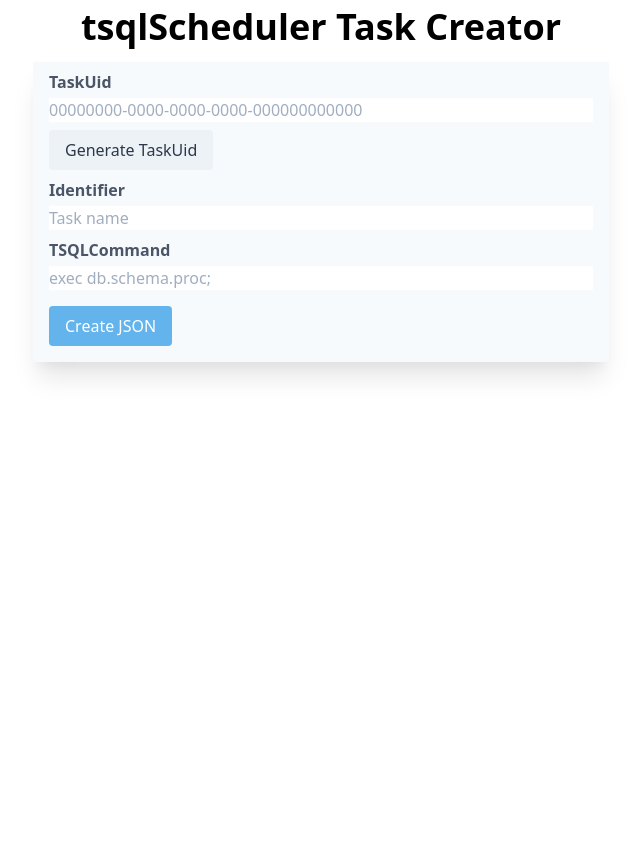
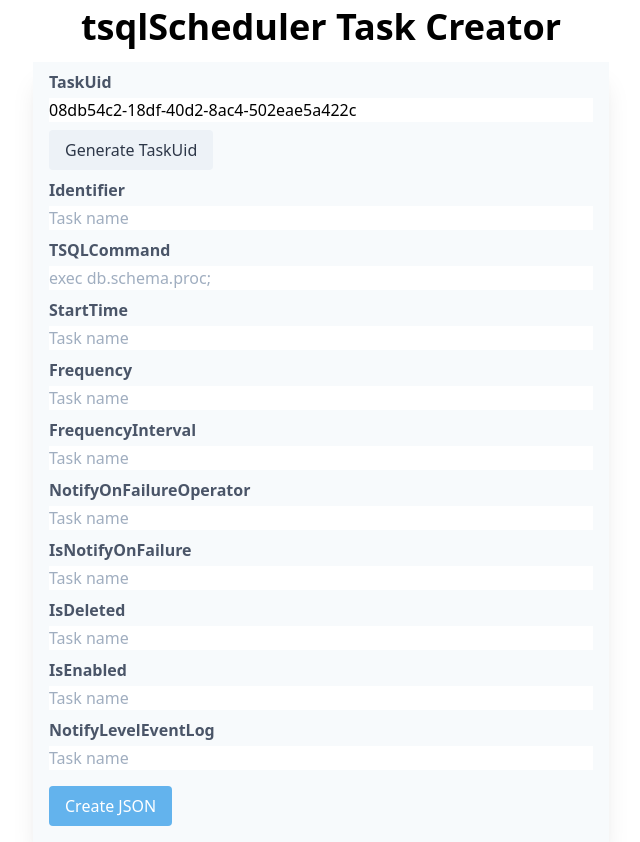
Before and after one commit to taddison/tsqlscheduler-task-creator, a React (Create React App) app: page / in a window 1280 px wide. Shown: the whole page, without its empty margins (319-959 px from the left). Before the commit the page ends 800 px from the top, so only its background shows below. Built offline with nearby package versions, Linux system fonts and the light colour scheme; what @tailwindcss/custom-forms would draw is missing.

Commit message:
default uuid, all fields

```diff
--- a/src/App.js
+++ b/src/App.js
@@ -3,10 +3,26 @@ import { Formik, Form, Field, ErrorMessage } from "formik";
 import * as yup from "yup";
 import "./styles/App.out.css";
 
+// https://stackoverflow.com/a/2117523
+function uuidv4() {
+  return ([1e7]+-1e3+-4e3+-8e3+-1e11).replace(/[018]/g, c =>
+    (c ^ crypto.getRandomValues(new Uint8Array(1))[0] & 15 >> c / 4).toString(16)
+  );
+}
+
+
 const schema = yup.object().shape({
   TaskUid: yup.string().required(),
   Identifier: yup.string().required(),
-  TSQLCommand: yup.string().required()
+  TSQLCommand: yup.string().required(),
+  StartTime: yup.string().required(),
+  Frequency: yup.string().required(),
+  FrequencyInterval: yup.string().required(),
+  NotifyOnFailureOperator: yup.string().required(),
+  IsNotifyOnFailure: yup.string().required(),
+  IsDeleted: yup.string().required(),
+  IsEnabled: yup.string().required(),
+  NotifyLevelEventLog: yup.string().required(),
 });
 
 const TextInput = ({ name, placeholder }) => {
@@ -62,9 +78,9 @@ function App() {
       <div className="max-w-xl mx-auto mt-2 px-4 py-2 bg-gray-100 shadow-xl">
         <Formik
           initialValues={{
-            TaskUid: "",
+            TaskUid: uuidv4(),
             Identifier: "",
-            TSQLCommand: "",
+            TSQLCommand: ""
           }}
           validate={values => {
             const errors = {};
@@ -88,6 +104,14 @@ function App() {
                 name="TSQLCommand"
                 placeholder="exec db.schema.proc;"
               />
+              <TextInput name="StartTime" placeholder="Task name" />
+              <TextInput name="Frequency" placeholder="Task name" />
+              <TextInput name="FrequencyInterval" placeholder="Task name" />
+              <TextInput name="NotifyOnFailureOperator" placeholder="Task name" />
+              <TextInput name="IsNotifyOnFailure" placeholder="Task name" />
+              <TextInput name="IsDeleted" placeholder="Task name" />
+              <TextInput name="IsEnabled" placeholder="Task name" />
+              <TextInput name="NotifyLevelEventLog" placeholder="Task name" />
 
               <button
                 type="submit"
```
